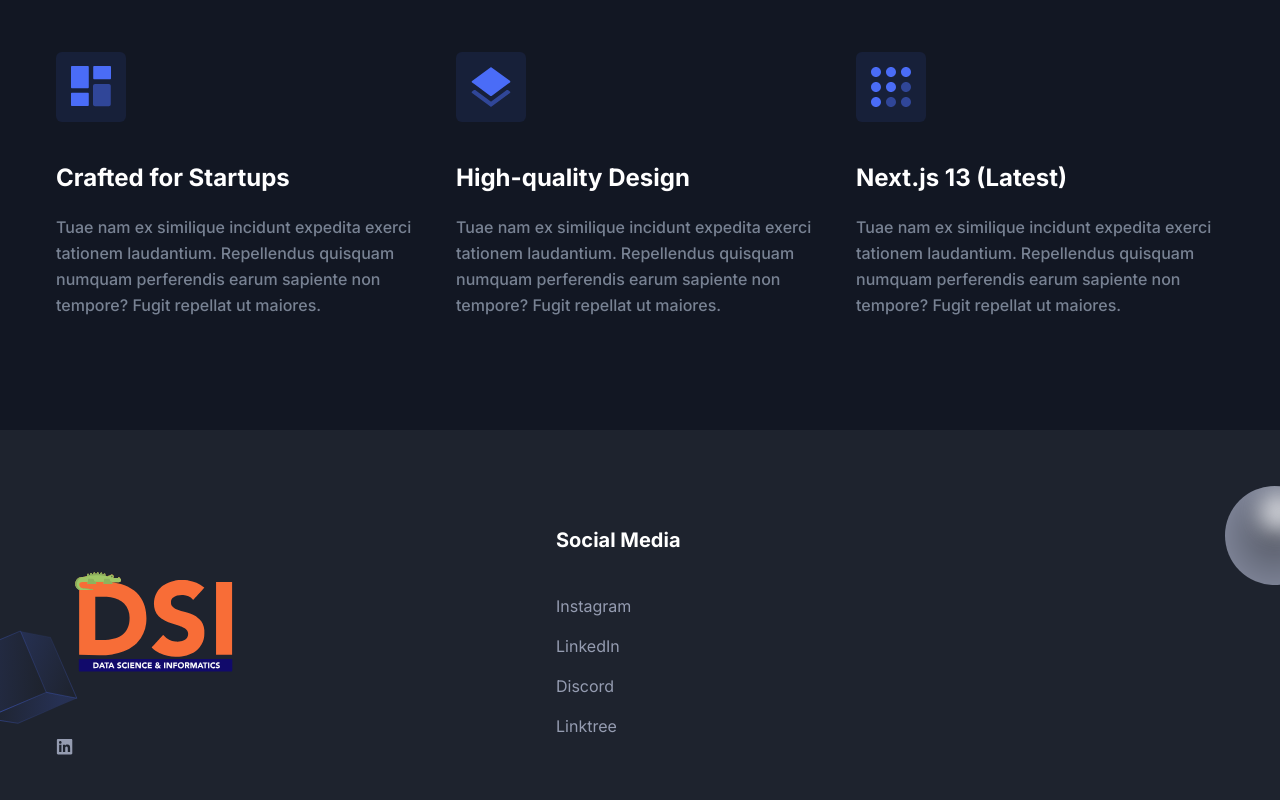
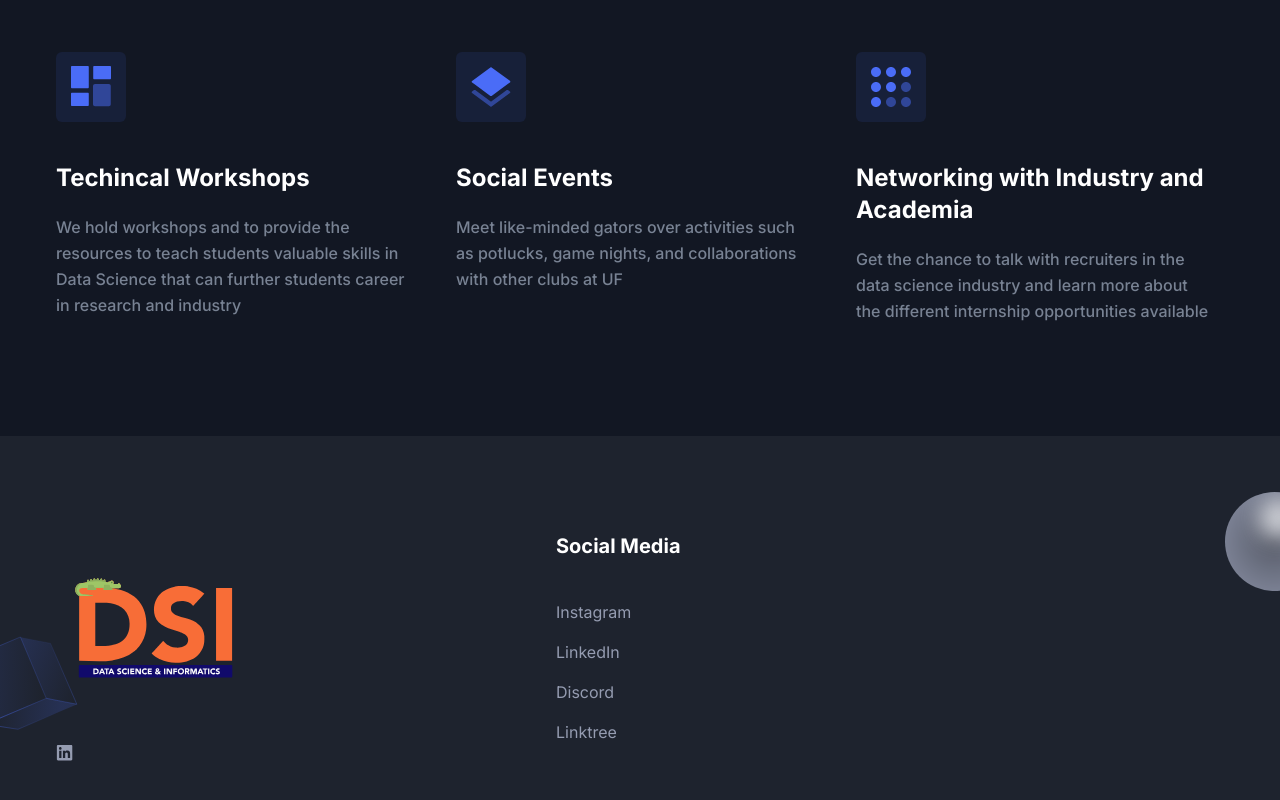
Before and after one commit to harryytsao/ufdsi.com, a Next.js app: page / in a window 1280 px wide. Shown: the part 880-1680 px from the top of the page. Built offline with nearby package versions, Linux system fonts and the light colour scheme.

Commit message:
update about us

```diff
--- a/src/components/Features/featuresData.tsx
+++ b/src/components/Features/featuresData.tsx
@@ -12,9 +12,9 @@ const featuresData: Feature[] = [
         <path d="M23.2222 0C22.6699 0 22.2222 0.447715 22.2222 1V12.3333C22.2222 12.8856 22.6699 13.3333 23.2222 13.3333H39C39.5523 13.3333 40 12.8856 40 12.3333V0.999999C40 0.447714 39.5523 0 39 0H23.2222ZM0 39C0 39.5523 0.447715 40 1 40H16.7778C17.3301 40 17.7778 39.5523 17.7778 39V27.6667C17.7778 27.1144 17.3301 26.6667 16.7778 26.6667H1C0.447716 26.6667 0 27.1144 0 27.6667V39ZM0 21.2222C0 21.7745 0.447715 22.2222 1 22.2222H16.7778C17.3301 22.2222 17.7778 21.7745 17.7778 21.2222V0.999999C17.7778 0.447714 17.3301 0 16.7778 0H1C0.447716 0 0 0.447715 0 1V21.2222Z" />
       </svg>
     ),
-    title: "Crafted for Startups",
+    title: "Techincal Workshops",
     paragraph:
-      "Tuae nam ex similique incidunt expedita exerci tationem laudantium. Repellendus quisquam numquam perferendis earum sapiente non tempore? Fugit repellat ut maiores.",
+      "We hold workshops and to provide the resources to teach students valuable skills in Data Science that can further students career in research and industry",
   },
   {
     id: 1,
@@ -27,9 +27,9 @@ const featuresData: Feature[] = [
         <path d="M19.408 28.931C19.7603 29.1896 20.2396 29.1894 20.5918 28.9306L36.3556 17.3466L38.8979 15.4883C39.4437 15.0894 39.4446 14.275 38.8996 13.8749L20.5918 0.43445C20.2396 0.175911 19.7604 0.175913 19.4082 0.434452L1.09706 13.8774C0.553051 14.2767 0.552712 15.0892 1.09638 15.4891L3.62222 17.3466L19.408 28.931Z" />
       </svg>
     ),
-    title: "High-quality Design",
+    title: "Social Events",
     paragraph:
-      "Tuae nam ex similique incidunt expedita exerci tationem laudantium. Repellendus quisquam numquam perferendis earum sapiente non tempore? Fugit repellat ut maiores.",
+      "Meet like-minded gators over activities such as potlucks, game nights, and collaborations with other clubs at UF",
   },
   {
     id: 1,
@@ -42,9 +42,9 @@ const featuresData: Feature[] = [
         <path d="M20 15C22.75 15 25 17.25 25 20C25 22.75 22.75 25 20 25C17.25 25 15 22.75 15 20C15 17.25 17.25 15 20 15ZM20 0C22.75 0 25 2.25 25 5C25 7.75 22.75 10 20 10C17.25 10 15 7.75 15 5C15 2.25 17.25 0 20 0ZM5 30C7.75 30 10 32.25 10 35C10 37.75 7.75 40 5 40C2.25 40 0 37.75 0 35C0 32.25 2.25 30 5 30ZM5 15C7.75 15 10 17.25 10 20C10 22.75 7.75 25 5 25C2.25 25 0 22.75 0 20C0 17.25 2.25 15 5 15ZM5 0C7.75 0 10 2.25 10 5C10 7.75 7.75 10 5 10C2.25 10 0 7.75 0 5C0 2.25 2.25 0 5 0ZM35 0C37.75 0 40 2.25 40 5C40 7.75 37.75 10 35 10C32.25 10 30 7.75 30 5C30 2.25 32.25 0 35 0Z" />
       </svg>
     ),
-    title: "Next.js 13 (Latest)",
+    title: "Networking with Industry and Academia",
     paragraph:
-      "Tuae nam ex similique incidunt expedita exerci tationem laudantium. Repellendus quisquam numquam perferendis earum sapiente non tempore? Fugit repellat ut maiores.",
+      "Get the chance to talk with recruiters in the data science industry and learn more about the different internship opportunities available",
   },
   // {
   //   id: 1,
```
